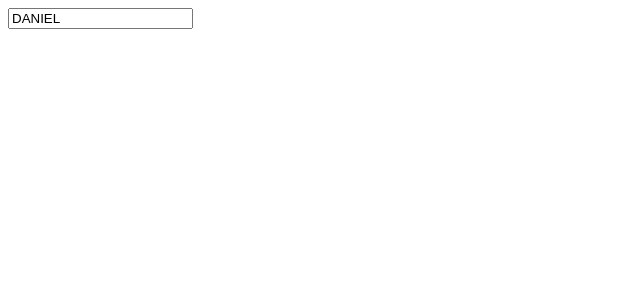
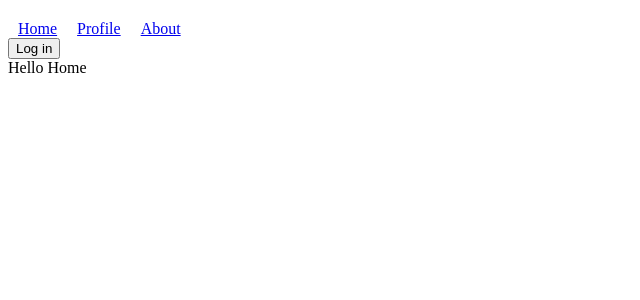
Before and after one commit to Giscard-Kubuya/react_hooks, a React (Create React App) app: page / in a window 1280 px wide. Shown: the top 300 px of the page, without its empty margins (0-640 px from the left). Built offline with nearby package versions, Linux system fonts and the light colour scheme.

Commit message:
Simple protected root

```diff
--- a/package.json
+++ b/package.json
@@ -9,6 +9,7 @@
     "axios": "^1.1.3",
     "react": "^18.2.0",
     "react-dom": "^18.2.0",
+    "react-router-dom": "^6.4.3",
     "react-scripts": "5.0.1",
     "web-vitals": "^2.1.4"
   },
--- /dev/null
+++ b/src/About.jsx
@@ -0,0 +1,11 @@
+import React from 'react';
+
+const About = () => {
+    return (
+        <div>
+            Hello About
+        </div>
+    );
+}
+
+export default About;
--- a/src/App.js
+++ b/src/App.js
@@ -1,9 +1,41 @@
-import StateReducer from './LayoutEffect';
 import './App.css';
+import { useState } from 'react';
+import { BrowserRouter as Router, Routes, Route } from 'react-router-dom'
+import Navbar from './Navbar';
+import Home from './Home';
+import About from './About';
+import Profile from './Profile';
+import Protected from './Protected';
 function App() {
+  const [isLoggedIn, setIsLoggedIn] = useState(false);
+  const login = () => {
+    setIsLoggedIn(true);
+  }
+
+  const logout = () => {
+    setIsLoggedIn(false);
+  }
   return (
     <div className='App'>
-      <StateReducer/>
+
+      <Router>
+        <Navbar />
+        {isLoggedIn === true ?
+          (<button onClick={logout}>Log out</button>)
+
+          :
+          (<button onClick={login}>Log in</button>)
+        }
+        <Routes>
+          <Route path='/profile' element={
+            <Protected isLoggedIn={isLoggedIn}>
+              <Profile />
+            </Protected>}></Route>
+          <Route path='/' element={<Home />}></Route>
+          <Route path='/about' element={<About />}></Route>
+        </Routes>
+
+      </Router>
     </div>
   );
 }
--- /dev/null
+++ b/src/Home.jsx
@@ -0,0 +1,11 @@
+import React from 'react';
+
+const Home = () => {
+    return (
+        <div>
+            Hello Home
+        </div>
+    );
+}
+
+export default Home;
--- a/src/LayoutEffect.jsx
+++ /dev/null
@@ -1,23 +0,0 @@
-import React,{useEffect,useLayoutEffect,useRef} from 'react';
-
-const LayoutEffect = () => {
-    const inpRef=useRef(null);
-
-    // This is loaded after the rendering content reload
-    useEffect(()=>{
-        inpRef.current.value= 'DANIEL';
-    },[])
-
-    // This is loaded before the rendering content reload
-    useLayoutEffect(()=>{
-        console.log(inpRef.current.value)
-    },[])
-
-    return (
-        <div>
-            <input onChange={()=>{}} value='KUBUYA' ref={inpRef}/>
-        </div>
-    );
-}
-
-export default LayoutEffect;
--- /dev/null
+++ b/src/Navbar.jsx
@@ -0,0 +1,13 @@
+import { Link } from 'react-router-dom';
+
+const Navbar = () => {
+    return (
+        <nav style={{margin:'center',marginTop:'20px'}}>
+            <Link style={{padding:'10px'}} to='/'>Home</Link>
+            <Link style={{padding:'10px'}} to='/profile'>Profile</Link>
+            <Link style={{padding:'10px'}} to='/about'>About</Link>
+        </nav>
+    );
+}
+
+export default Navbar;
--- /dev/null
+++ b/src/Profile.jsx
@@ -0,0 +1,11 @@
+import React from 'react';
+
+const Private = () => {
+    return (
+        <div>
+            Profile
+        </div>
+    );
+}
+
+export default Private;
--- /dev/null
+++ b/src/Protected.jsx
@@ -0,0 +1,12 @@
+import React from 'react';
+import { Navigate } from 'react-router-dom';
+
+const Protected = ({children,isLoggedIn}) => {
+    if(!isLoggedIn){
+        return (<Navigate to='/' replace/>)
+    }else{
+        return children
+    }
+}
+
+export default Protected;
```
Also changed, not shown: 1 other file (tests, documents, lock files or other folders).
